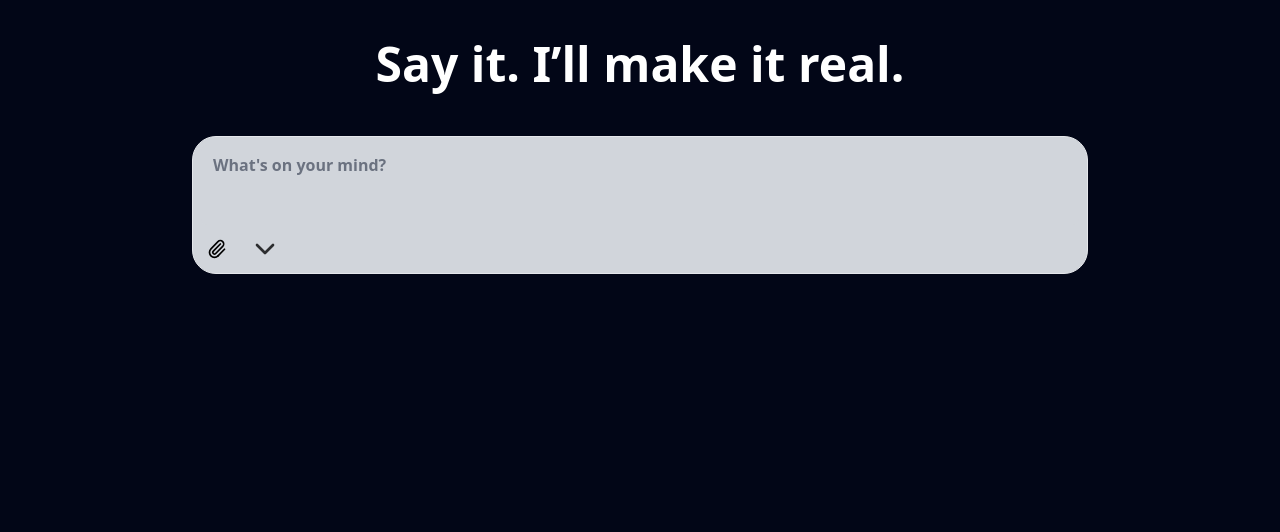
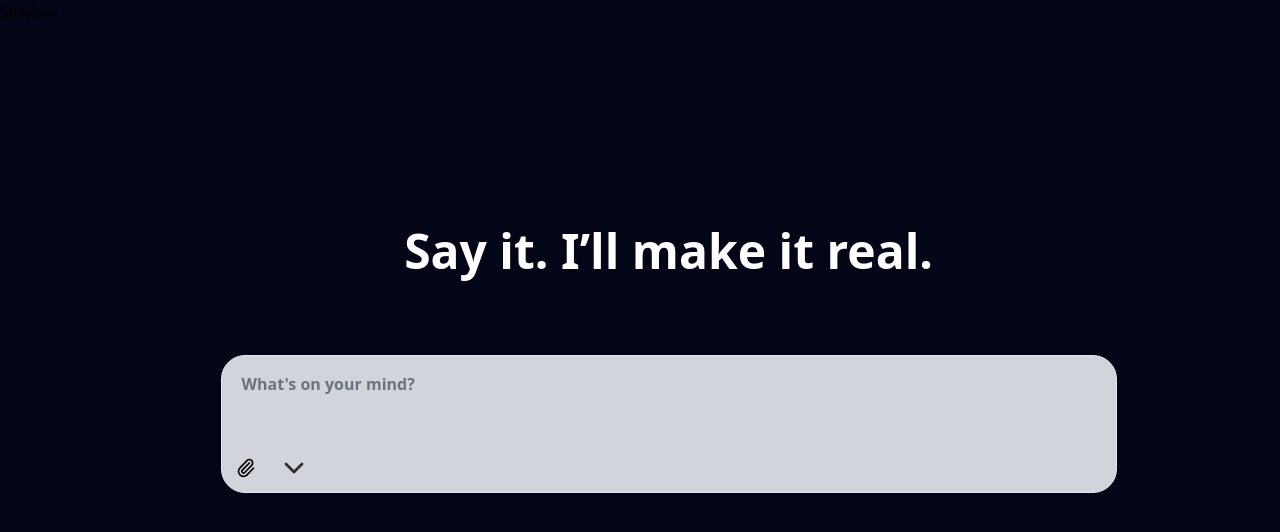
Before and after one commit to shuboi37/Gemzy, a React (Vite) app in the folder geminiProject/frontend/: page / in a window 1280 px wide. Shown: the top 532 px of the page. Built offline with nearby package versions, Linux system fonts and the light colour scheme; a web font is replaced by a local one.

Commit message:
fix:ui-fix

```diff
--- a/geminiProject/frontend/src/App.tsx
+++ b/geminiProject/frontend/src/App.tsx
@@ -2,6 +2,7 @@ import { useState } from "react";
 import axios from "axios";
 import { Textarea } from "./components/ui/TextArea";
 import { PromptInputWithActions } from "./components/inputBox-demo";
+import { Sidebar } from "./components/ui/Sidebar";
 
 function App() {
   const [response, setResponse] = useState("");
@@ -118,7 +119,12 @@ function App() {
   };
   console.log(model);
   return (
-    <div className="flex flex-col min-h-screen px-4 py-10 space-y-12 items-center">
+    <>
+      <div className="flex h-screen">
+        <div>
+          <Sidebar />
+        </div>
+        <div className="flex flex-1 flex-col h-full space-y-20 items-center justify-center">
           {!response && (
             <h1 className="text-white font-semibold text-pretty whitespace-pre-wrap text-2xl sm:text-3xl md:text-4xl lg:text-5xl leading-tight text-center">
               Say it. I’ll make it real.
@@ -143,7 +149,9 @@ function App() {
               (imageDataSrc || onlyText ? (
                 <div className="flex flex-col space-y-4 items-center p-6">
                   {onlyText && (
-                <p className="font-semibold text-white px-4 py-3">{response}</p>
+                    <p className="font-semibold text-white px-4 py-3">
+                      {response}
+                    </p>
                   )}
                   <img
                     src={imageDataSrc}
@@ -163,6 +171,8 @@ function App() {
               ))}
           </div>
         </div>
+      </div>
+    </>
   );
 }
 
```
Lines whose indentation alone changed are shown as unchanged.
